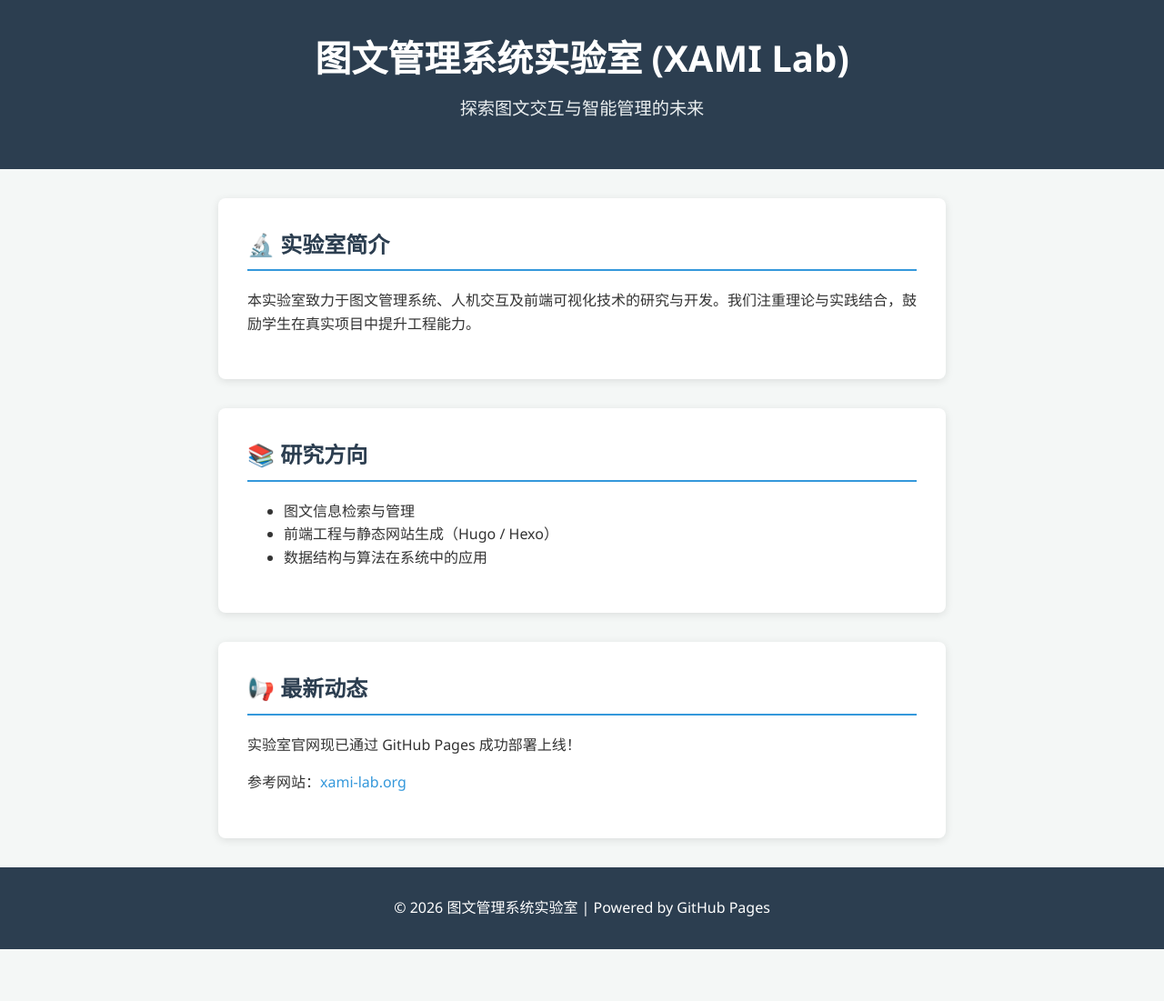
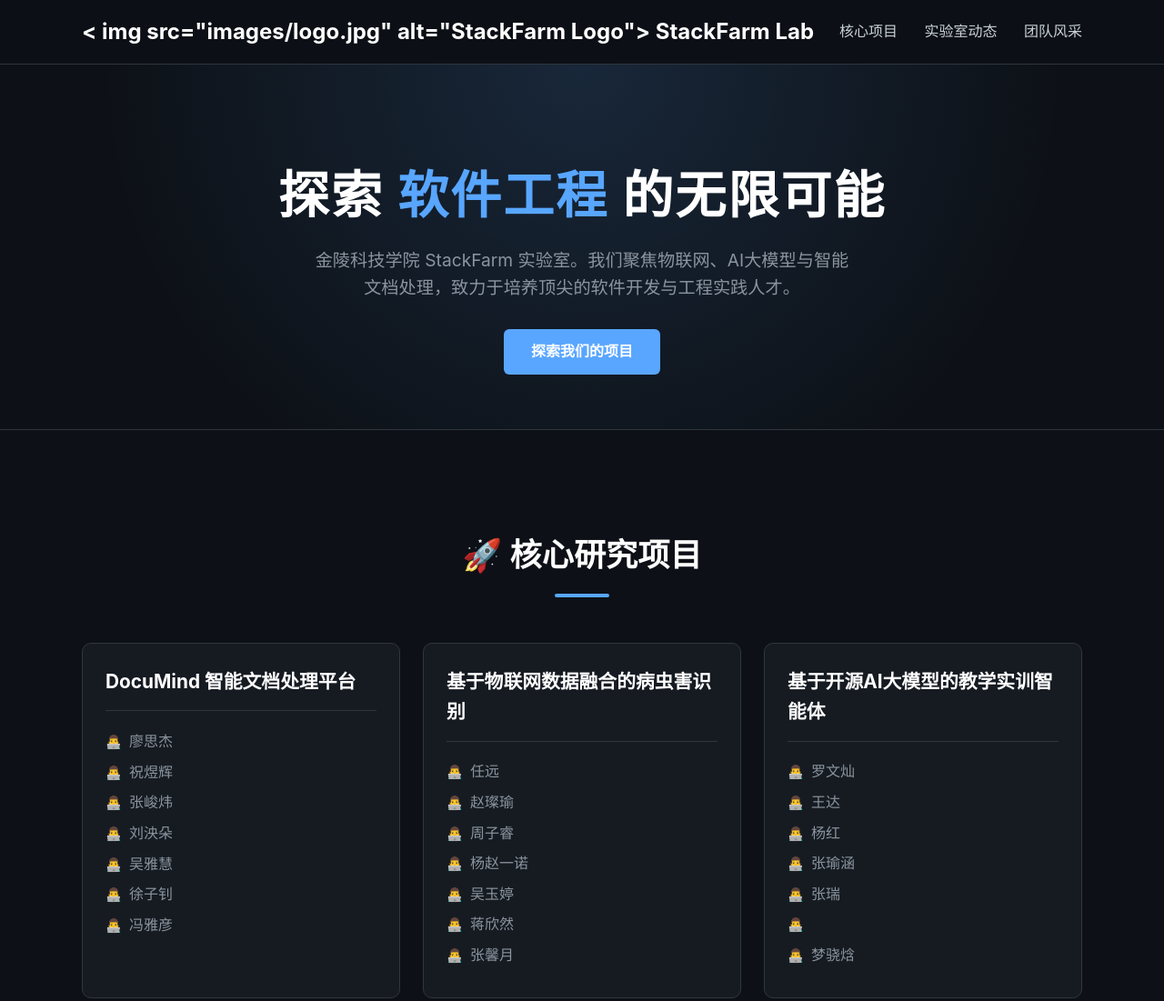
Before and after one commit to wangyunyuan0724/wangyunyuan0724.github.io, a plain HTML site: page index.html in a window 1280 px wide. Shown: the top 1101 px of the page at 91% size. Before the commit the page ends 1044 px from the top, so only its background shows below. Drawn offline with Linux system fonts and the light colour scheme.

Commit message:
Update index.html

```diff
--- a/index.html
+++ b/index.html
@@ -3,51 +3,148 @@
 <head>
     <meta charset="UTF-8">
     <meta name="viewport" content="width=device-width, initial-scale=1.0">
-    <title>图文管理系统实验室</title>
+    <title>StackFarm 实验室 | 金陵科技学院</title>
     <style>
-        body { font-family: 'Segoe UI', Tahoma, Geneva, Verdana, sans-serif; line-height: 1.6; color: #333; margin: 0; padding: 0; background-color: #f4f7f6; }
-        header { background: #2c3e50; color: #fff; padding: 2rem 0; text-align: center; }
-        header h1 { margin: 0; font-size: 2.5rem; }
-        header p { margin-top: 0.5rem; font-size: 1.2rem; color: #ecf0f1; }
-        .container { max-width: 800px; margin: 2rem auto; padding: 0 1rem; }
-        .card { background: #fff; padding: 2rem; border-radius: 8px; box-shadow: 0 2px 10px rgba(0,0,0,0.1); margin-bottom: 2rem; }
-        .card h2 { color: #2c3e50; border-bottom: 2px solid #3498db; padding-bottom: 0.5rem; margin-top: 0; }
-        footer { text-align: center; padding: 1rem; background: #2c3e50; color: #fff; margin-top: 2rem; }
-        a { color: #3498db; text-decoration: none; }
-        a:hover { text-decoration: underline; }
+        :root {
+            --bg-color: #0d1117;
+            --card-bg: #161b22;
+            --text-main: #c9d1d9;
+            --text-muted: #8b949e;
+            --accent: #58a6ff;
+            --border: #30363d;
+        }
+        body { font-family: -apple-system, BlinkMacSystemFont, "Segoe UI", Helvetica, Arial, sans-serif; background-color: var(--bg-color); color: var(--text-main); line-height: 1.6; margin: 0; padding: 0; }
+        a { color: var(--accent); text-decoration: none; transition: 0.3s; }
+        a:hover { color: #79c0ff; }
+        .container { max-width: 1100px; margin: 0 auto; padding: 0 20px; }
+
+        /* 头部导航 */
+        header { background: rgba(13, 17, 23, 0.8); backdrop-filter: blur(10px); border-bottom: 1px solid var(--border); position: sticky; top: 0; z-index: 100; }
+        .nav-wrap { display: flex; justify-content: space-between; align-items: center; height: 70px; }
+        .logo { display: flex; align-items: center; font-size: 1.5rem; font-weight: bold; color: #fff; }
+        .logo img { width: 40px; height: 40px; border-radius: 50%; margin-right: 15px; object-fit: cover; }
+        nav a { margin-left: 25px; font-size: 1rem; color: var(--text-main); }
+        nav a:hover { color: var(--accent); }
+
+        /* 首屏 Hero */
+        .hero { text-align: center; padding: 100px 0 60px; border-bottom: 1px solid var(--border); background: radial-gradient(circle at 50% 0%, rgba(88,166,255,0.15), transparent 70%); }
+        .hero h1 { font-size: 3.5rem; margin: 0 0 10px; color: #fff; letter-spacing: 2px; }
+        .hero h1 span { color: var(--accent); }
+        .hero p { font-size: 1.2rem; color: var(--text-muted); max-width: 600px; margin: 0 auto 30px; }
+        .btn { display: inline-block; padding: 12px 30px; background: var(--accent); color: #fff; border-radius: 6px; font-weight: bold; }
+        .btn:hover { background: #3182ce; color: #fff; }
+
+        /* 通用区块 */
+        section { padding: 80px 0; }
+        .section-title { text-align: center; font-size: 2.2rem; margin-bottom: 50px; color: #fff; position: relative; }
+        .section-title::after { content: ''; display: block; width: 60px; height: 4px; background: var(--accent); margin: 15px auto 0; border-radius: 2px; }
+
+        /* 项目卡片 */
+        .grid { display: grid; grid-template-columns: repeat(auto-fit, minmax(300px, 1fr)); gap: 25px; }
+        .card { background: var(--card-bg); border: 1px solid var(--border); border-radius: 10px; padding: 25px; transition: transform 0.3s, border-color 0.3s; }
+        .card:hover { transform: translateY(-5px); border-color: var(--accent); }
+        .card h3 { margin-top: 0; color: #fff; font-size: 1.3rem; border-bottom: 1px solid var(--border); padding-bottom: 15px; }
+        .card ul { list-style: none; padding: 0; margin: 0; color: var(--text-muted); }
+        .card li { margin-bottom: 8px; }
+        .card li::before { content: '👨‍💻'; margin-right: 8px; font-size: 0.9rem; }
+
+        /* 动态与团队图片 */
+        .img-gallery { display: grid; grid-template-columns: repeat(auto-fit, minmax(300px, 1fr)); gap: 20px; }
+        .img-gallery img { width: 100%; border-radius: 10px; border: 1px solid var(--border); transition: 0.3s; }
+        .img-gallery img:hover { transform: scale(1.02); border-color: var(--accent); }
+
+        .team-banner { width: 100%; border-radius: 15px; border: 1px solid var(--border); box-shadow: 0 10px 30px rgba(0,0,0,0.5); }
+
+        footer { text-align: center; padding: 40px 0; border-top: 1px solid var(--border); color: var(--text-muted); margin-top: 50px; }
     </style>
 </head>
 <body>
 
     <header>
-        <h1>图文管理系统实验室 (XAMI Lab)</h1>
-        <p>探索图文交互与智能管理的未来</p>
+        <div class="container nav-wrap">
+            <div class="logo">
+                <!-- 这里引用了你的徽章图片 -->
+                < img src="images/logo.jpg" alt="StackFarm Logo">
+                StackFarm Lab
+            </div>
+            <nav>
+                <a href=" ">核心项目</a >
+                <a href="#news">实验室动态</a >
+                <a href="#team">团队风采</a >
+            </nav>
+        </div>
     </header>
 
-    <div class="container">
-        <div class="card">
-            <h2>🔬 实验室简介</h2>
-            <p>本实验室致力于图文管理系统、人机交互及前端可视化技术的研究与开发。我们注重理论与实践结合，鼓励学生在真实项目中提升工程能力。</p>
-        </div>
-
-        <div class="card">
-            <h2>📚 研究方向</h2>
-            <ul>
-                <li>图文信息检索与管理</li>
-                <li>前端工程与静态网站生成（Hugo / Hexo）</li>
-                <li>数据结构与算法在系统中的应用</li>
-            </ul>
-        </div>
-
-        <div class="card">
-            <h2>📢 最新动态</h2>
-            <p>实验室官网现已通过 GitHub Pages 成功部署上线！</p>
-            <p>参考网站：<a href="https://www.xami-lab.org/" target="_blank">xami-lab.org</a></p>
+    <div class="hero">
+        <div class="container">
+            <h1>探索 <span>软件工程</span> 的无限可能</h1>
+            <p>金陵科技学院 StackFarm 实验室。我们聚焦物联网、AI大模型与智能文档处理，致力于培养顶尖的软件开发与工程实践人才。</p >
+            <a href="#projects" class="btn">探索我们的项目</a >
         </div>
     </div>
 
+    <section id="projects">
+        <div class="container">
+            <h2 class="section-title">🚀 核心研究项目</h2>
+            <div class="grid">
+                <div class="card">
+                    <h3>DocuMind 智能文档处理平台</h3>
+                    <ul>
+                        <li>廖思杰</li><li>祝煜辉</li><li>张峻炜</li><li>刘泱朵</li><li>吴雅慧</li><li>徐子钊</li><li>冯雅彦</li>
+                    </ul>
+                </div>
+                <div class="card">
+                    <h3>基于物联网数据融合的病虫害识别</h3>
+                    <ul>
+                        <li>任远</li><li>赵璨瑜</li><li>周子睿</li><li>杨赵一诺</li><li>吴玉婷</li><li>蒋欣然</li><li>张馨月</li>
+                    </ul>
+                </div>
+                <div class="card">
+                    <h3>基于开源AI大模型的教学实训智能体</h3>
+                    <ul>
+                        <li>罗文灿</li><li>王达</li><li>杨红</li><li>张瑜涵</li><li>张瑞</li><li><li>梦骁焓</li>
+                    </ul>
+                </div>
+                <div class="card">
+                    <h3>MemoirsCore 传送带系统</h3>
+                    <ul>
+                        <li>周珩</li><li>李京儒</li><li>吕怡乐</li><li>王站晖</li><li>张竞元</li><li>李星佳</li><li>王韵媛</li><li>孙家栋</li><li>葛家诚</li>
+                    </ul>
+                </div>
+            </div>
+        </div>
+    </section>
+
+    <section id="news" style="background-color: var(--card-bg);">
+        <div class="container">
+            <h2 class="section-title">📢 实验室动态</h2>
+            <div class="img-gallery">
+                <!-- 这里引用你上传的活动照片 -->
+                < img src="images/news1.jpg" alt="第九届软件工程实践教学研讨会">
+                < img src="images/news2.jpg" alt="三循环人才生态参观交流">
+            </div>
+            <p style="text-align: center; margin-top: 20px; color: var(--text-muted);">
+                * 实验室师生积极参与“第九届软件工程实践教学研讨会”及企业参观交流，紧跟行业前沿。
+            </p >
+        </div>
+    </section>
+
+    <section id="team">
+        <div class="container">
+            <h2 class="section-title">🌟 团队风采</h2>
+            <p style="text-align: center; margin-bottom: 40px; color: var(--text-muted);">
+                我们是一个充满活力的大家庭，在各类学科竞赛与科研项目中屡获殊荣。
+            </p >
+            <!-- 这里引用大合照 -->
+            < img src="images/team.jpg" alt="实验室大合照" class="team-banner">
+        </div>
+    </section>
+
     <footer>
-        <p>&copy; 2026 图文管理系统实验室 | Powered by GitHub Pages</p>
+        <div class="container">
+            <p>&copy; 2026 金陵科技学院 StackFarm 实验室 | 软件工程实践教学基地</p >
+            <p>Powered by GitHub Pages</p >
+        </div>
     </footer>
 
 </body>
```
